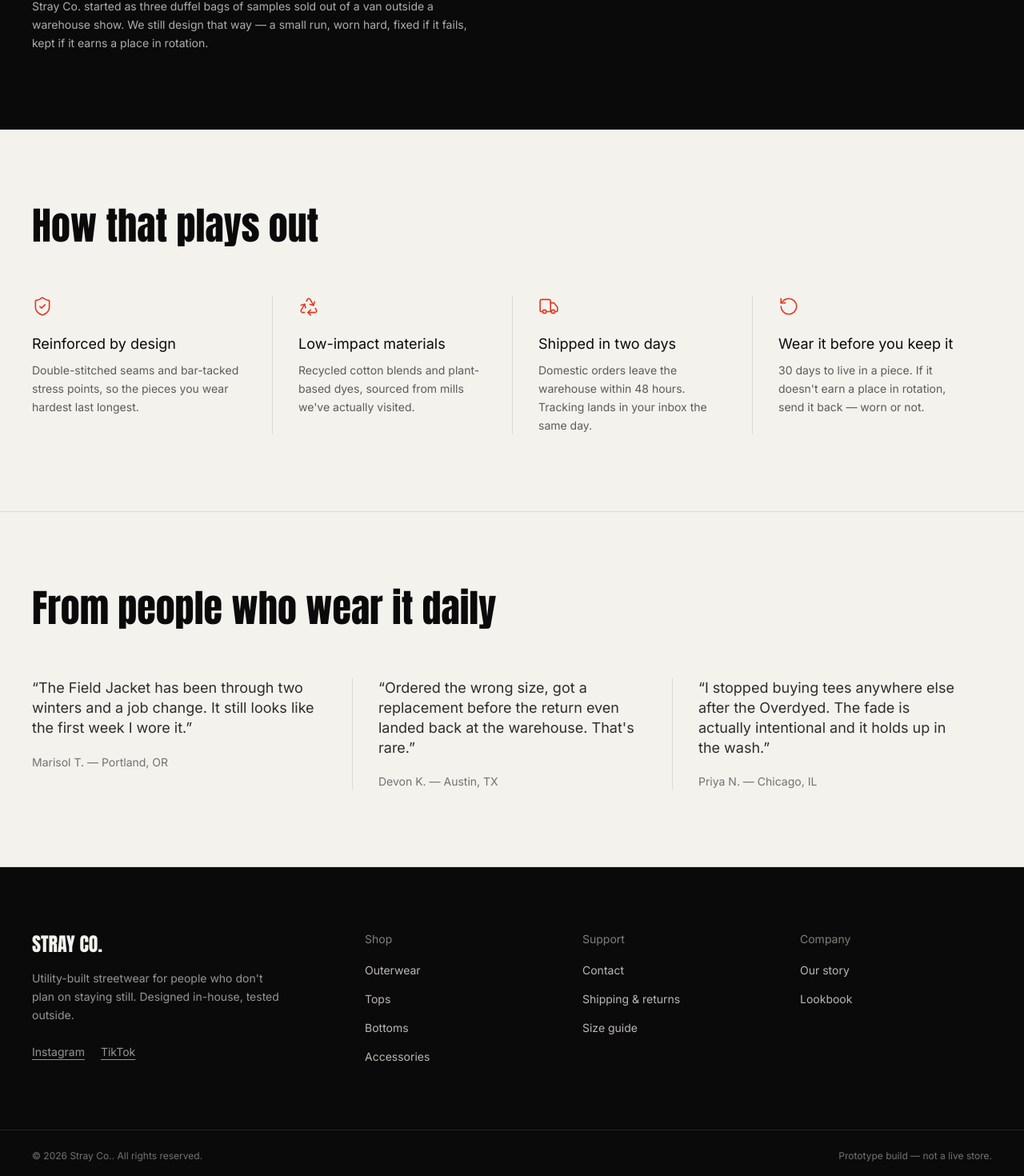
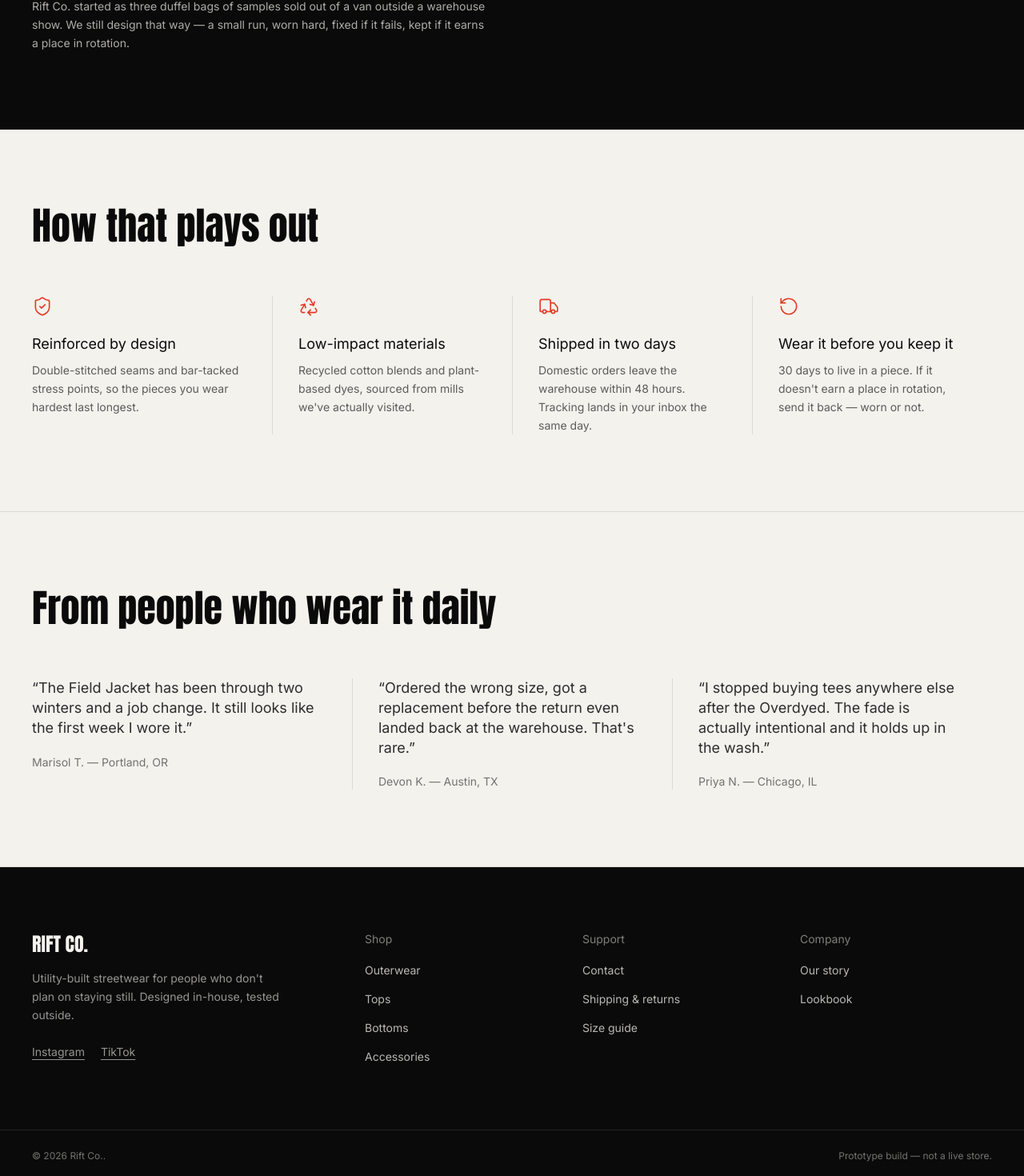
Before and after one commit to 0x6d6f756164/rift-co, a Next.js app: page /about in a window 1280 px wide. Shown: the part 261-1731 px from the top of the page at 80% size. Built offline with nearby package versions, Linux system fonts and the light colour scheme.

Commit message:
changed the name for project safety

```diff
--- a/components/Footer.tsx
+++ b/components/Footer.tsx
@@ -44,7 +44,7 @@ export default function Footer() {
       </div>
 
       <div className="container-edge flex flex-col gap-2 border-t border-paper/10 py-6 text-xs text-paper/45 sm:flex-row sm:items-center sm:justify-between">
-        <p>© {new Date().getFullYear()} {business.name}. All rights reserved.</p>
+        <p>© {new Date().getFullYear()} {business.name}.</p>
         <p>Prototype build — not a live store.</p>
       </div>
     </footer>
--- a/content/site.ts
+++ b/content/site.ts
@@ -4,25 +4,25 @@
 // `content/testimonials.ts`, and lookbook imagery in `content/lookbook.ts`.
 
 export const business = {
-  name: "Stray Co.",
-  shortName: "Stray",
+  name: "Rift Co.",
+  shortName: "Rift",
   tagline: "Clothes that don't stay put",
   description:
     "Utility-built streetwear for people who don't plan on staying still. Designed in-house, tested outside.",
   foundedStory:
-    "Stray Co. started as three duffel bags of samples sold out of a van outside a warehouse show. We still design that way — a small run, worn hard, fixed if it fails, kept if it earns a place in rotation.",
+    "Rift Co. started as three duffel bags of samples sold out of a van outside a warehouse show. We still design that way — a small run, worn hard, fixed if it fails, kept if it earns a place in rotation.",
 };
 
 export const contact = {
-  email: "hello@strayco.example",
-  supportEmail: "support@strayco.example",
+  email: "hello@riftco.example",
+  supportEmail: "support@riftco.example",
   phone: "+1 (555) 019-4477",
   address: "412 Freight St, Unit 3, Portland, OR",
 };
 
 export const socials = [
-  { label: "Instagram", href: "https://instagram.com/strayco" },
-  { label: "TikTok", href: "https://tiktok.com/@strayco" },
+  { label: "Instagram", href: "https://instagram.com/riftco" },
+  { label: "TikTok", href: "https://tiktok.com/@riftco" },
 ];
 
 // Primary navigation, shared by the navbar and mobile menu.
```
